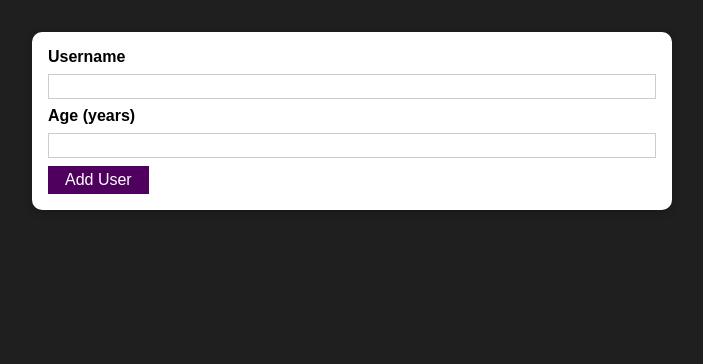
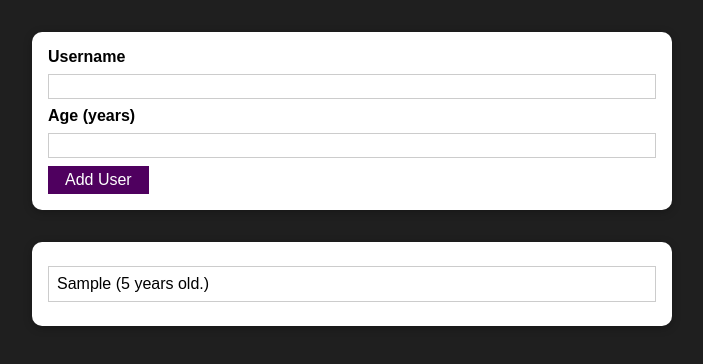
Before and after one commit to dangjogvara/react-user-app, a React (Create React App) app: page / in a window 1280 px wide. Both pictures are taken after typing "Sample", "5" into the empty fields and a click on the button "Add User". Shown: the top 364 px of the page, without its empty margins (288-991 px from the left). Built offline with nearby package versions, Linux system fonts and the light colour scheme.

Commit message:
add users to a list and display

```diff
--- a/package.json
+++ b/package.json
@@ -9,6 +9,7 @@
     "react": "^18.2.0",
     "react-dom": "^18.2.0",
     "react-scripts": "5.0.1",
+    "uuid": "^8.3.2",
     "web-vitals": "^2.1.4"
   },
   "scripts": {
--- a/src/App.js
+++ b/src/App.js
@@ -1,9 +1,21 @@
+import { useState } from 'react';
+
 import AddUser from './components/Users/AddUser';
+import UsersList from './components/Users/UsersList';
 
 const App = () => {
+  const [usersList, setUsersList] = useState([]);
+
+  const addUserHandler = user => {
+    setUsersList(prevUsers => {
+      return [user, ...prevUsers];
+    });
+  };
+
   return (
     <div>
-      <AddUser />
+      <AddUser onAddUser={addUserHandler} />
+      <UsersList users={usersList} />
     </div>
   );
 };
--- a/src/components/Users/AddUser.js
+++ b/src/components/Users/AddUser.js
@@ -1,11 +1,12 @@
 import { useState } from 'react';
+import { v4 as uuidv4 } from 'uuid';
 
 import Card from '../UI/Card';
 import Button from '../UI/Button';
 
 import classes from './AddUser.module.css';
 
-const AddUser = () => {
+const AddUser = props => {
   const [enteredUsername, setEnteredUsername] = useState('');
   const [enteredAge, setEnteredAge] = useState('');
 
@@ -19,11 +20,13 @@ const AddUser = () => {
     }
 
     const newUser = {
+      id: uuidv4(),
       username: enteredUsername,
       age: enteredAge,
     };
+    console.log(newUser);
 
-    console.log(newUser);
+    props.onAddUser(newUser);
 
     setEnteredUsername('');
     setEnteredAge('');
--- /dev/null
+++ b/src/components/Users/UsersList.js
@@ -0,0 +1,19 @@
+import classes from './UsersList.module.css';
+
+import Card from '../UI/Card';
+
+const UsersList = props => {
+  return (
+    <Card className={classes.users}>
+      <ul>
+        {props.users.map(user => (
+          <li key={user.id}>
+            {user.username} ({user.age} years old.)
+          </li>
+        ))}
+      </ul>
+    </Card>
+  );
+};
+
+export default UsersList;
--- /dev/null
+++ b/src/components/Users/UsersList.module.css
@@ -0,0 +1,16 @@
+.users {
+  margin: 2rem auto;
+  width: 90%;
+  max-width: 40rem;
+}
+
+.users ul {
+  list-style: none;
+  padding: 1rem;
+}
+
+.users li {
+  border: 1px solid #ccc;
+  margin: 0.5rem 0;
+  padding: 0.5rem;
+}
```
Also changed, not shown: 1 other file (tests, documents, lock files or other folders).
